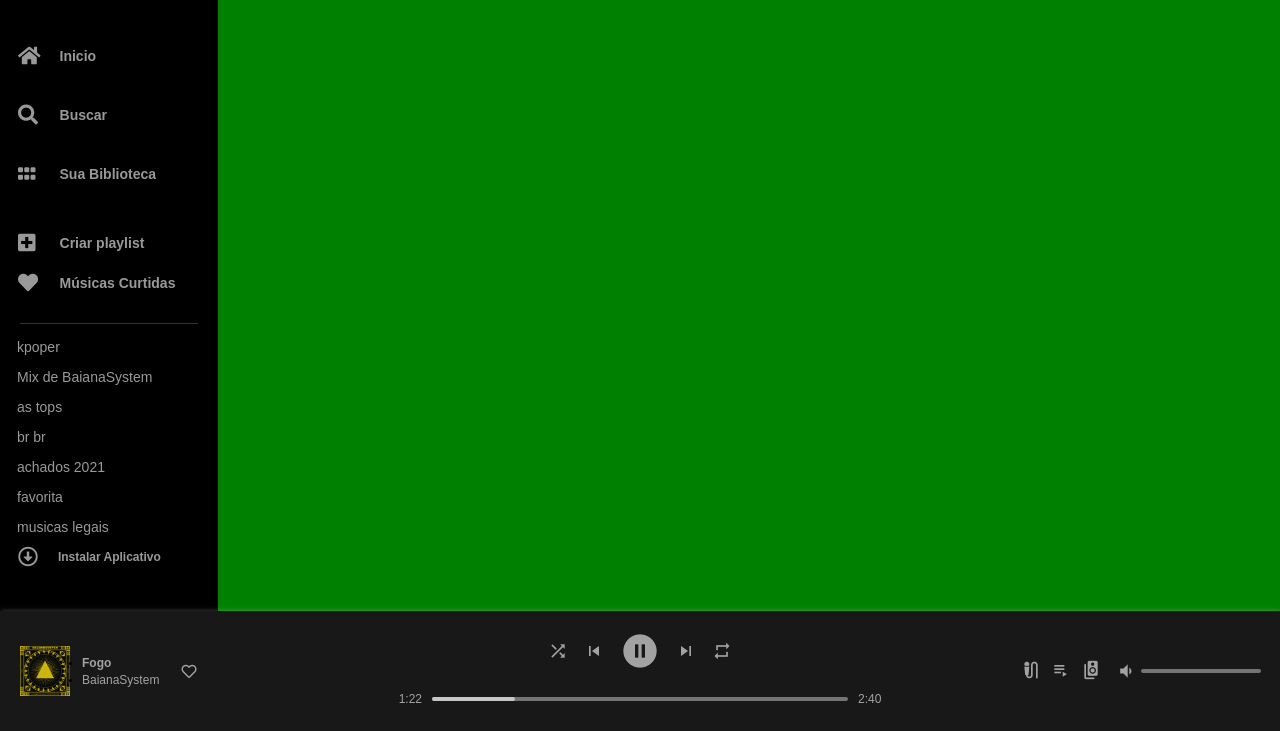
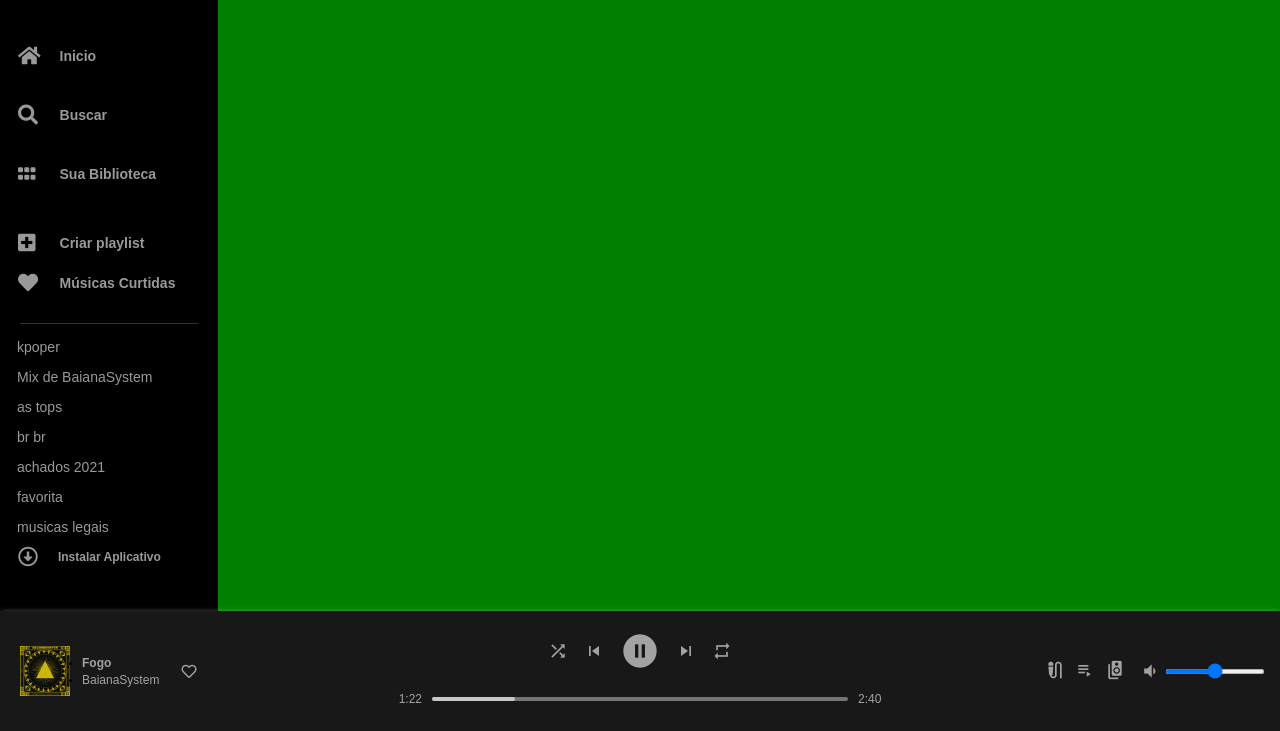
Before and after one commit to NataliaFrancisca/Spotify-Clone, a website: page index.html in a window 1280 px wide. Shown: the part 69-800 px from the top of the page. Drawn offline with Linux system fonts and the light colour scheme.

Commit message:
player: fix controle de volume

```diff
--- a/scss/components/_control-page.scss
+++ b/scss/components/_control-page.scss
@@ -7,20 +7,20 @@
     }
 
     &-buttons{
-        display: flex;
-        justify-content: flex-end;
-        align-items: center;
+        @include flexPosition(flex-end);
         width: 100%;
         padding-right: 1.5rem;
 
         &-item{
             list-style: none;
             padding: 0 .5rem;
+
         }
 
         &-link{
             background-color: transparent;
             border: none;
+            cursor: pointer;
         }
     }
 
@@ -33,82 +33,10 @@
             padding: 0 .5rem;
         }
 
-        input[type="range"] {
-            -webkit-appearance: none;
-            margin-right: .4rem;
-            width: 120px;
-            height: 4px;
-            background-color: rgba(255,255,255,.4);
-            border-radius: 2px;
-            background-image: color(white-light);
-            background-size: 0% 100%;
-            background-repeat: no-repeat;
-          }
-
-          /* Input Thumb */
-          input[type="range"]::-webkit-slider-thumb {
-            -webkit-appearance: none;
-            display: none;
-            height: 8px;
-            width: 8px;
-            border-radius: 50%;
-            background: color(white-dark);
-            cursor: pointer;
-            transition: background .3s ease-in-out;
-          }
-
-          input[type="range"]::-moz-range-thumb {
-            -webkit-appearance: none;
-            height: 8px;
-            width: 8px;
-            border-radius: 50%;
-            background: color(white-dark);
-            cursor: pointer;
-            transition: background .3s ease-in-out;
-            visibility: hidden;
-          }
-
-          input[type="range"]::-ms-thumb {
-            -webkit-appearance: none;
-            height: 8px;
-            width: 8px;
-            border-radius: 50%;
-            background: color(white-dark);
-            cursor: pointer;
-            transition: background .3s ease-in-out;
+        input{
+            height: .5rem;
+            width: 100px;
         }
-
-        input[type=range]::-webkit-slider-runnable-track  {
-            -webkit-appearance: none;
-            box-shadow: none;
-            border: none;
-            background: transparent;
-          }
-
-          input[type=range]::-moz-range-track {
-            -webkit-appearance: none;
-            box-shadow: none;
-            border: none;
-            background: transparent;
-          }
-
-          input[type="range"]::-ms-track {
-            -webkit-appearance: none;
-            box-shadow: none;
-            border: none;
-            background: transparent;
-          }
-
-          input[type=range]:focus {
-            background-color: red;
-        }
-
-        input[type=range]:focus::-moz-range-track {
-            visibility: visible;
-        }
-
-
-
 
     }
 }
```
Also changed, not shown: index.html (+0 -32 lines), css/main.css.
